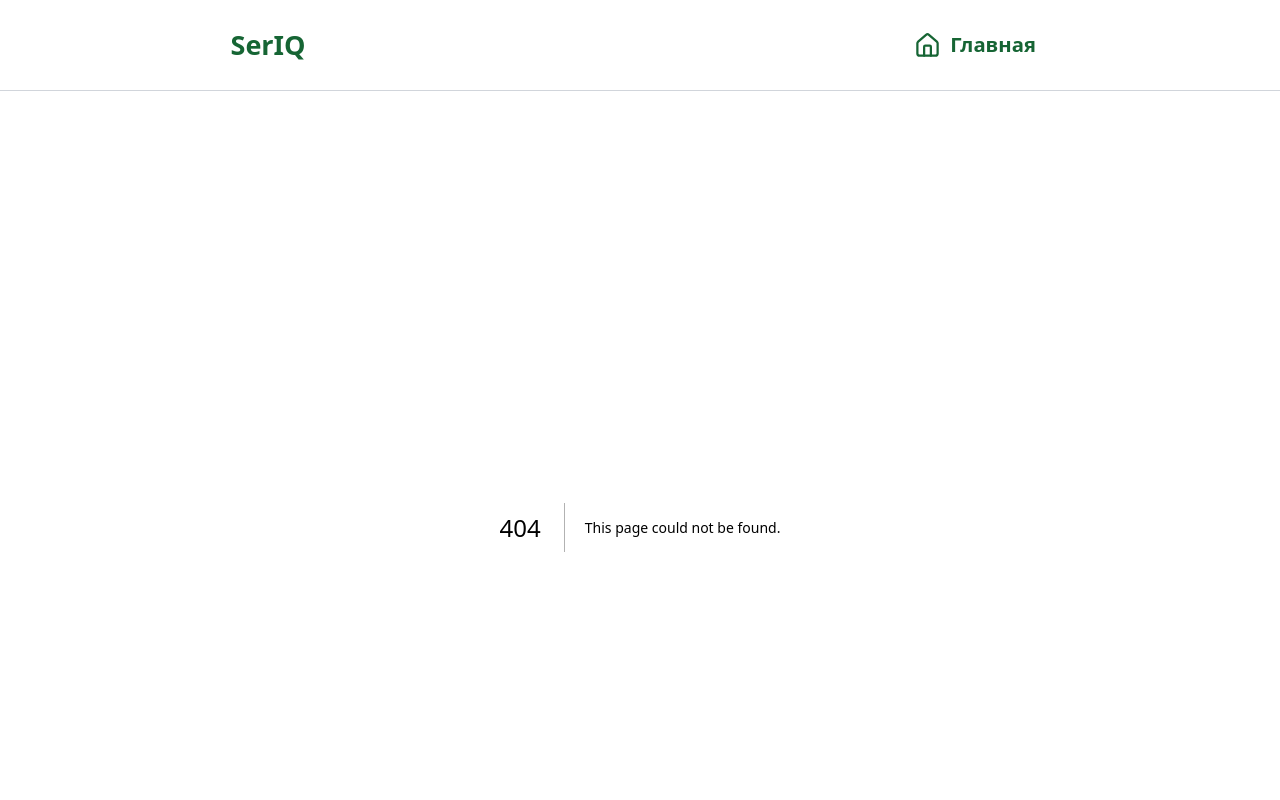
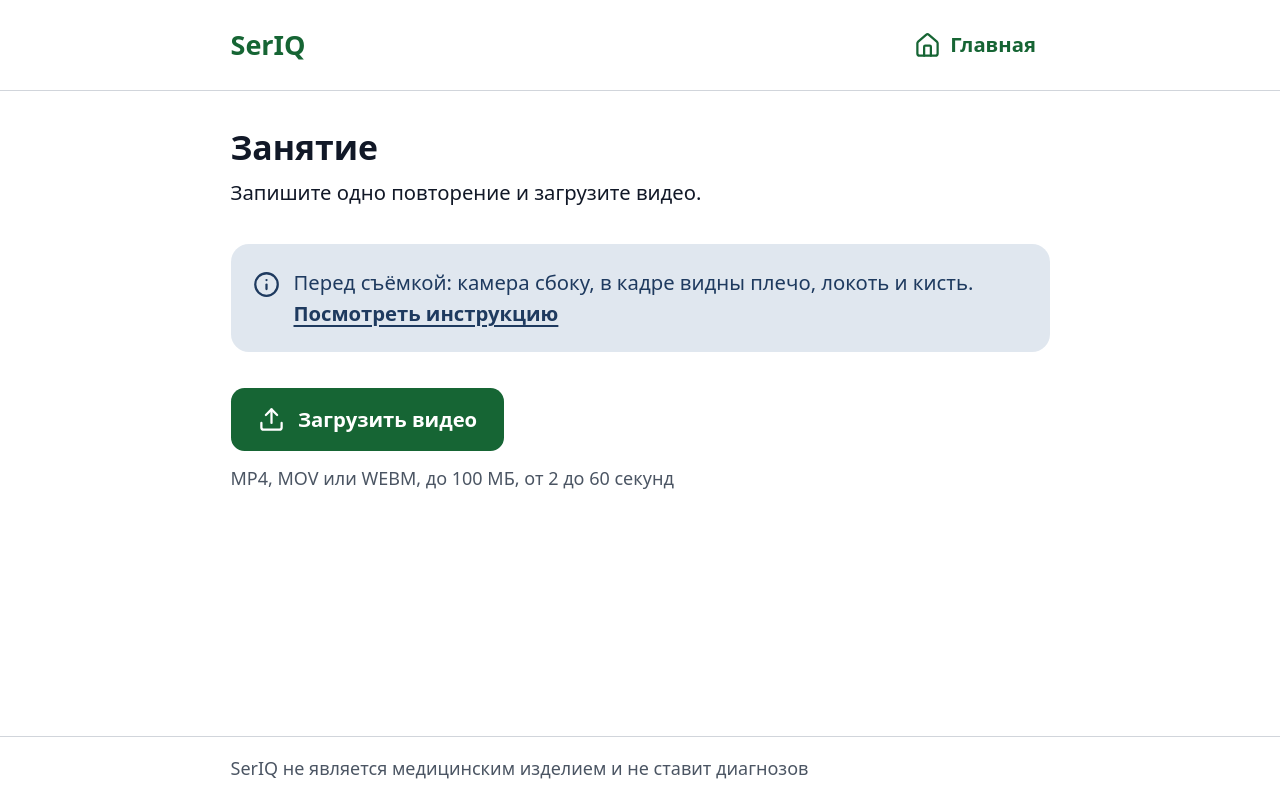
Before and after one commit to Qalau-Development/seriq-ai, a Next.js app in the folder apps/web/: page /session in a window 1280 px wide. Before the commit this address had no page. Shown: the top 800 px of the page. Built offline with nearby package versions, Linux system fonts and the light colour scheme.

Commit message:
Добавлены загрузка видео и экран результата анализа

```diff
--- /dev/null
+++ b/apps/web/app/session/page.tsx
@@ -0,0 +1,108 @@
+"use client";
+
+import { useEffect, useRef, useState } from "react";
+import Link from "next/link";
+import { AlertCircle, Info, Loader2, RotateCcw } from "lucide-react";
+import type { AnalysisResult } from "@/types/analysis";
+import { AnalysisError, analyzeVideo, checkVideoFile } from "@/lib/api";
+import { textOr, useLang } from "@/lib/i18n";
+import { Button, ButtonLink } from "@/components/ui/Button";
+import { VideoUpload } from "@/components/video/VideoUpload";
+import { VerdictCard } from "@/components/analysis/VerdictCard";
+
+const INSTRUCTION_ERRORS = ["no_pose_detected", "video_too_short", "video_too_long", "recording_too_short"];
+
+type State =
+  | { kind: "idle" }
+  | { kind: "analyzing" }
+  | { kind: "result"; result: AnalysisResult }
+  | { kind: "error"; code: string };
+
+// SessionPage — занятие: загрузка видео, анализ и результат
+export default function SessionPage() {
+  const { t } = useLang();
+  const [state, setState] = useState<State>({ kind: "idle" });
+  const outcome = useRef<HTMLDivElement>(null);
+
+  useEffect(() => {
+    if (state.kind === "result" || state.kind === "error") {
+      outcome.current?.focus();
+      outcome.current?.scrollIntoView({ block: "start", behavior: "smooth" });
+    }
+  }, [state.kind]);
+
+  // handleFile — проверяет файл и отправляет его на анализ
+  async function handleFile(file: File) {
+    const localError = checkVideoFile(file);
+    if (localError) {
+      setState({ kind: "error", code: localError });
+      return;
+    }
+    setState({ kind: "analyzing" });
+    const scenario = new URLSearchParams(window.location.search).get("mock_scenario") ?? undefined;
+    try {
+      const result = await analyzeVideo(file, scenario);
+      setState({ kind: "result", result });
+    } catch (e) {
+      setState({ kind: "error", code: e instanceof AnalysisError ? e.code : "internal_error" });
+    }
+  }
+
+  return (
+    <div className="space-y-8">
+      <section className="space-y-2">
+        <h1 className="text-3xl font-bold">{t.session_title}</h1>
+        {state.kind === "idle" && <p className="text-lg">{t.session_hint}</p>}
+      </section>
+
+      {state.kind === "idle" && (
+        <div className="flex gap-3 rounded-2xl bg-neutral-soft p-5 text-lg text-neutral-ink">
+          <Info aria-hidden className="mt-1 size-6 shrink-0" />
+          <p>
+            {t.session_reminder}{" "}
+            <Link href="/exercise" className="font-semibold underline underline-offset-4">
+              {t.watch_instruction}
+            </Link>
+          </p>
+        </div>
+      )}
+
+      <div aria-live="polite" ref={outcome} tabIndex={-1} className="scroll-mt-6 space-y-6 outline-none">
+        {state.kind === "analyzing" && (
+          <div className="space-y-2 rounded-2xl bg-surface p-6">
+            <p className="flex items-center gap-3 text-xl font-semibold">
+              <Loader2 aria-hidden className="size-7 animate-spin text-accent" />
+              {t.analyzing}
+            </p>
+            <p className="text-lg text-muted">{t.analyzing_hint}</p>
+          </div>
+        )}
+
+        {state.kind === "result" && <VerdictCard result={state.result} t={t} />}
+
+        {state.kind === "error" && (
+          <div className="space-y-4">
+            <div className="flex gap-3 rounded-2xl bg-error-soft p-5 text-lg text-error-ink">
+              <AlertCircle aria-hidden className="mt-1 size-6 shrink-0" />
+              <p>{textOr(t, `error_${state.code}`, "error_internal_error")}</p>
+            </div>
+            {INSTRUCTION_ERRORS.includes(state.code) && (
+              <ButtonLink href="/exercise" variant="secondary" className="w-full sm:w-auto">
+                {t.watch_instruction}
+              </ButtonLink>
+            )}
+          </div>
+        )}
+      </div>
+
+      {state.kind === "idle" && <VideoUpload onFile={handleFile} t={t} />}
+
+      {(state.kind === "result" || state.kind === "error") && (
+        <Button onClick={() => setState({ kind: "idle" })} className="w-full sm:w-auto">
+          <RotateCcw aria-hidden className="size-6" />
+          {state.kind === "result" ? t.another_attempt : t.try_again}
+        </Button>
+      )}
+    </div>
+  );
+}
--- /dev/null
+++ b/apps/web/components/analysis/ConfidenceMeter.tsx
@@ -0,0 +1,13 @@
+import { confidenceLevel } from "@/lib/confidence";
+import type { Dict } from "@/lib/i18n";
+
+// ConfidenceMeter — уверенность модели словами и мелко в процентах
+export function ConfidenceMeter({ confidence, t }: { confidence: number; t: Dict }) {
+  const level = confidenceLevel(confidence);
+  return (
+    <p className="text-lg">
+      {t.confidence_title}: <strong>{t[`confidence_${level}`]}</strong>{" "}
+      <span className="text-base text-muted">({Math.round(confidence * 100)}%)</span>
+    </p>
+  );
+}
--- /dev/null
+++ b/apps/web/components/analysis/MockBadge.tsx
@@ -0,0 +1,12 @@
+import { FlaskConical } from "lucide-react";
+import type { Dict } from "@/lib/i18n";
+
+// MockBadge — плашка «Тестовые данные» для ответа с source: "mock"
+export function MockBadge({ t }: { t: Dict }) {
+  return (
+    <div className="flex items-center gap-3 rounded-xl border-2 border-warn-ink bg-warn-soft px-4 py-3 font-semibold text-warn-ink">
+      <FlaskConical aria-hidden className="size-6 shrink-0" />
+      <span>{t.mock_badge}</span>
+    </div>
+  );
+}
--- /dev/null
+++ b/apps/web/components/analysis/VerdictCard.tsx
@@ -0,0 +1,41 @@
+import { CircleCheck, RotateCcw } from "lucide-react";
+import type { AnalysisResult } from "@/types/analysis";
+import type { Dict } from "@/lib/i18n";
+import { ButtonLink } from "@/components/ui/Button";
+import { ConfidenceMeter } from "@/components/analysis/ConfidenceMeter";
+import { MockBadge } from "@/components/analysis/MockBadge";
+import { WarningList } from "@/components/analysis/WarningList";
+
+// VerdictCard — результат анализа: вердикт, метка цикла, уверенность и подсказки
+export function VerdictCard({ result, t }: { result: AnalysisResult; t: Dict }) {
+  const done = result.verdict === "completed";
+  const cycle = result.cycles[0];
+  return (
+    <div className="space-y-5">
+      {result.source === "mock" && <MockBadge t={t} />}
+      <div
+        className={`flex items-center gap-4 rounded-2xl p-6 ${done ? "bg-accent-soft text-accent" : "bg-neutral-soft text-neutral-ink"}`}
+      >
+        {done ? (
+          <CircleCheck aria-hidden className="size-14 shrink-0" />
+        ) : (
+          <RotateCcw aria-hidden className="size-14 shrink-0" />
+        )}
+        <div>
+          <p className="text-3xl font-bold">{t[`verdict_${result.verdict}`]}</p>
+          {cycle && <p className="mt-1 text-lg text-ink">{t[`label_${cycle.label}`]}</p>}
+        </div>
+      </div>
+      {cycle && <ConfidenceMeter confidence={cycle.confidence} t={t} />}
+      {!done && (
+        <div className="space-y-3">
+          <p className="text-lg">{t.verdict_check_instructions_hint}</p>
+          <ButtonLink href="/exercise" variant="secondary" className="w-full sm:w-auto">
+            {t.watch_instruction}
+          </ButtonLink>
+        </div>
+      )}
+      <WarningList warnings={result.warnings} t={t} />
+    </div>
+  );
+}
--- /dev/null
+++ b/apps/web/components/analysis/WarningList.tsx
@@ -0,0 +1,20 @@
+import { Info } from "lucide-react";
+import { textOr, type Dict } from "@/lib/i18n";
+
+// WarningList — нейтральные подсказки по съёмке из warnings
+export function WarningList({ warnings, t }: { warnings: string[]; t: Dict }) {
+  if (warnings.length === 0) return null;
+  return (
+    <div className="rounded-xl bg-neutral-soft p-4 text-neutral-ink">
+      <p className="mb-2 font-semibold">{t.warnings_title}</p>
+      <ul className="space-y-2">
+        {warnings.map((code) => (
+          <li key={code} className="flex gap-3">
+            <Info aria-hidden className="mt-1 size-5 shrink-0" />
+            <span>{textOr(t, `warning_${code}`, "warning_arm_not_visible")}</span>
+          </li>
+        ))}
+      </ul>
+    </div>
+  );
+}
--- /dev/null
+++ b/apps/web/components/video/VideoUpload.tsx
@@ -0,0 +1,53 @@
+"use client";
+
+import { useRef } from "react";
+import { Upload, Video } from "lucide-react";
+import type { Dict } from "@/lib/i18n";
+import { Button } from "@/components/ui/Button";
+
+const ACCEPT = "video/mp4,video/quicktime,video/webm,.mp4,.mov,.webm";
+
+// VideoUpload — выбор видео: на телефоне ещё и съёмка системной камерой
+export function VideoUpload({
+  onFile,
+  disabled,
+  t,
+}: {
+  onFile: (file: File) => void;
+  disabled?: boolean;
+  t: Dict;
+}) {
+  const fileInput = useRef<HTMLInputElement>(null);
+  const cameraInput = useRef<HTMLInputElement>(null);
+
+  // pick — передаёт выбранный файл и сбрасывает поле, чтобы можно было выбрать тот же файл снова
+  function pick(e: React.ChangeEvent<HTMLInputElement>) {
+    const file = e.target.files?.[0];
+    e.target.value = "";
+    if (file) onFile(file);
+  }
+
+  return (
+    <div className="space-y-3">
+      <input ref={fileInput} type="file" accept={ACCEPT} className="hidden" onChange={pick} />
+      <input ref={cameraInput} type="file" accept="video/*" capture="environment" className="hidden" onChange={pick} />
+      <div className="flex flex-col gap-3 sm:flex-row">
+        <div className="hidden pointer-coarse:contents">
+          <Button onClick={() => cameraInput.current?.click()} disabled={disabled}>
+            <Video aria-hidden className="size-6" />
+            {t.record_on_phone}
+          </Button>
+        </div>
+        <Button
+          onClick={() => fileInput.current?.click()}
+          disabled={disabled}
+          className="pointer-coarse:border-2 pointer-coarse:border-accent pointer-coarse:bg-page pointer-coarse:text-accent pointer-coarse:hover:bg-accent-soft"
+        >
+          <Upload aria-hidden className="size-6" />
+          {t.upload_video}
+        </Button>
+      </div>
+      <p className="text-base text-muted">{t.upload_formats}</p>
+    </div>
+  );
+}
```
